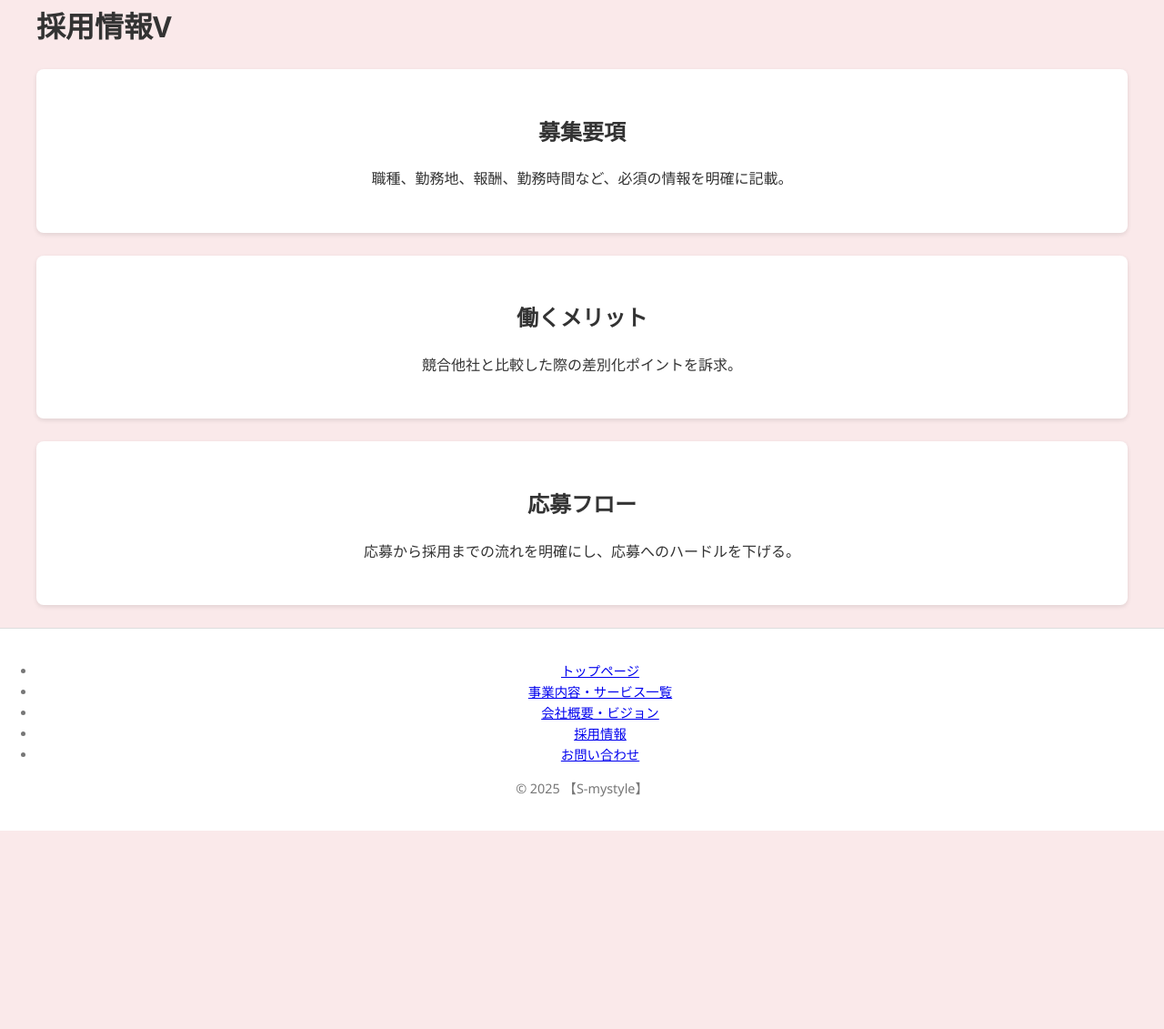
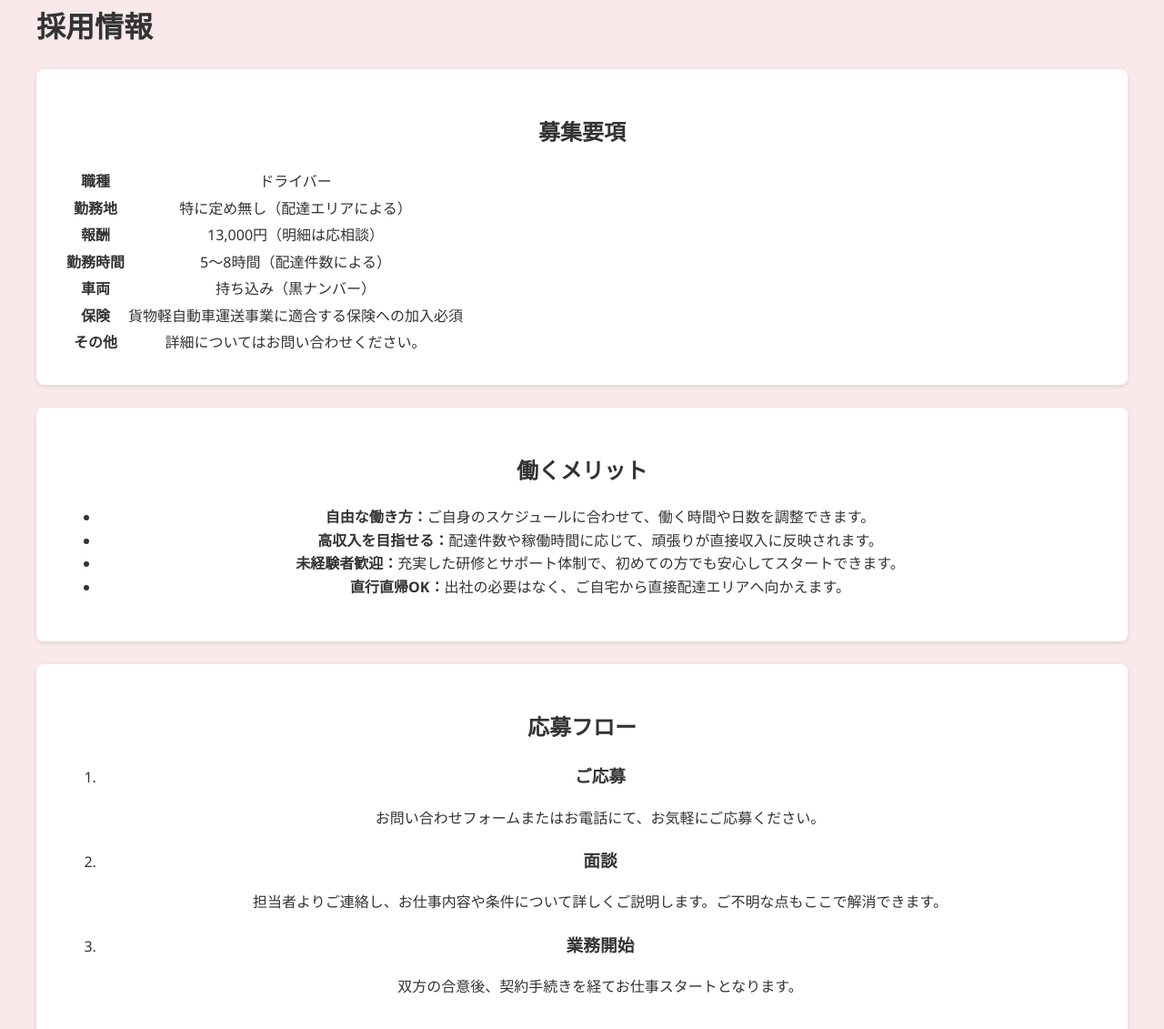
Before and after one commit to zingy2006/s-mystyle-hp, a plain HTML site: page recruit.html in a window 1280 px wide. Shown: the part 141-1272 px from the top of the page at 91% size. Before the commit the page ends 1054 px from the top, so only its background shows below. Drawn offline with Linux system fonts and the light colour scheme.

Commit message:
recruit更新

```diff
--- a/recruit.html
+++ b/recruit.html
@@ -23,21 +23,68 @@
 
     <div class="container">
         <main id="recruit">
-            <h1>採用情報V </h1>
+            <h1>採用情報</h1>
 
             <section class="job-requirements">
                 <h2>募集要項</h2>
-                <p>職種、勤務地、報酬、勤務時間など、必須の情報を明確に記載。</p>
+                <table>
+                    <tr>
+                        <th>職種</th>
+                        <td>ドライバー</td>
+                    </tr>
+                    <tr>
+                        <th>勤務地</th>
+                        <td>特に定め無し（配達エリアによる）</td>
+                    </tr>
+                    <tr>
+                        <th>報酬</th>
+                        <td>13,000円（明細は応相談）</td>
+                    </tr>
+                    <tr>
+                        <th>勤務時間</th>
+                        <td>5～8時間（配達件数による）</td>
+                    </tr>
+                    <tr>
+                        <th>車両</th>
+                        <td>持ち込み（黒ナンバー）</td>
+                    </tr>
+                    <tr>
+                        <th>保険</th>
+                        <td>貨物軽自動車運送事業に適合する保険への加入必須</td>
+                    </tr>
+                    <tr>
+                        <th>その他</th>
+                        <td>詳細についてはお問い合わせください。</td>
+                    </tr>
+                </table>
             </section>
 
             <section class="benefits">
                 <h2>働くメリット</h2>
-                <p>競合他社と比較した際の差別化ポイントを訴求。</p>
+                <ul>
+                    <li><strong>自由な働き方：</strong>ご自身のスケジュールに合わせて、働く時間や日数を調整できます。</li>
+                    <li><strong>高収入を目指せる：</strong>配達件数や稼働時間に応じて、頑張りが直接収入に反映されます。</li>
+                    <li><strong>未経験者歓迎：</strong>充実した研修とサポート体制で、初めての方でも安心してスタートできます。</li>
+                    <li><strong>直行直帰OK：</strong>出社の必要はなく、ご自宅から直接配達エリアへ向かえます。</li>
+                </ul>
             </section>
 
             <section class="application-flow">
                 <h2>応募フロー</h2>
-                <p>応募から採用までの流れを明確にし、応募へのハードルを下げる。</p>
+                <ol>
+                    <li>
+                        <h3>ご応募</h3>
+                        <p>お問い合わせフォームまたはお電話にて、お気軽にご応募ください。</p>
+                    </li>
+                    <li>
+                        <h3>面談</h3>
+                        <p>担当者よりご連絡し、お仕事内容や条件について詳しくご説明します。ご不明な点もここで解消できます。</p>
+                    </li>
+                    <li>
+                        <h3>業務開始</h3>
+                        <p>双方の合意後、契約手続きを経てお仕事スタートとなります。</p>
+                    </li>
+                </ol>
             </section>
         </main>
     </div>
```
